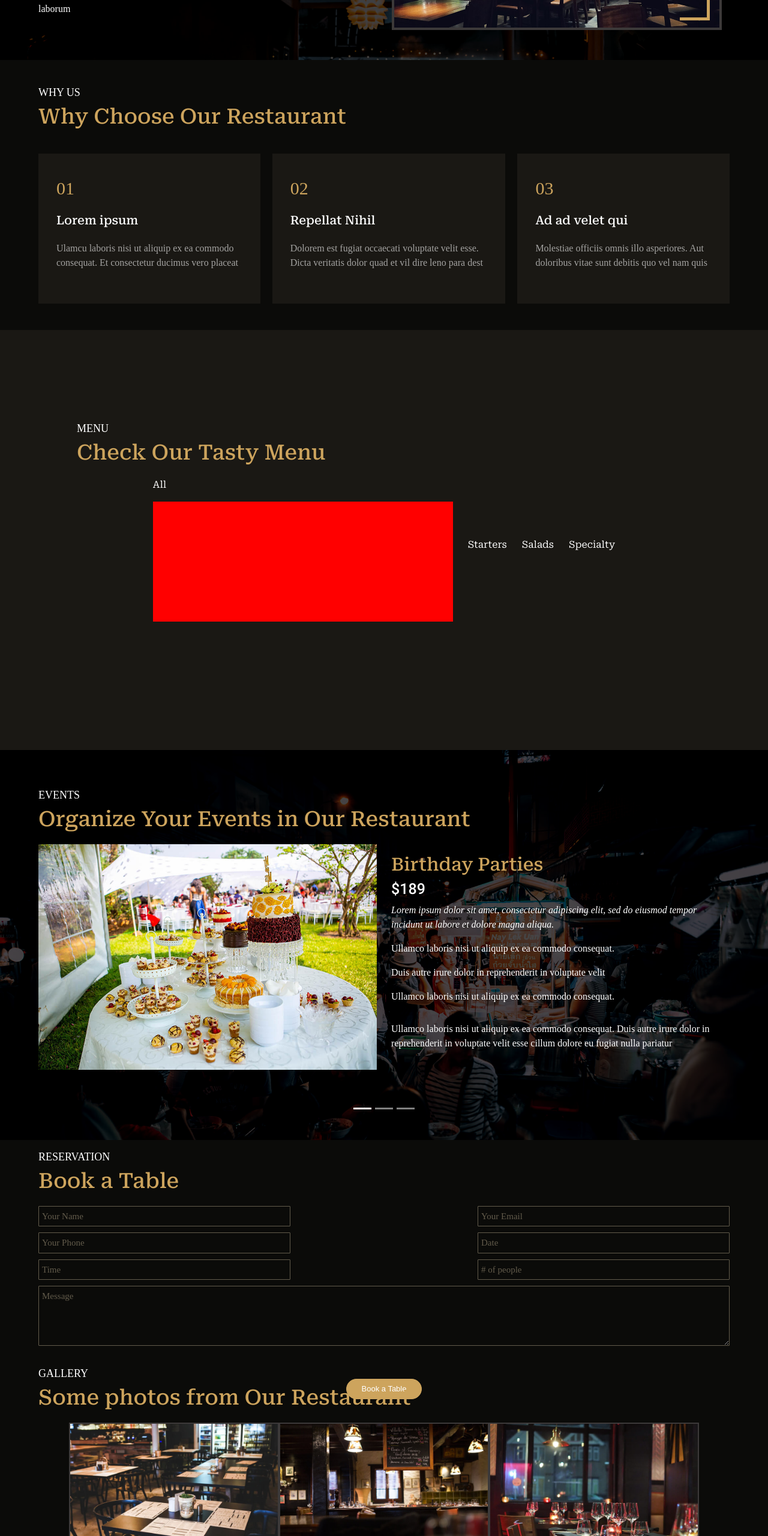
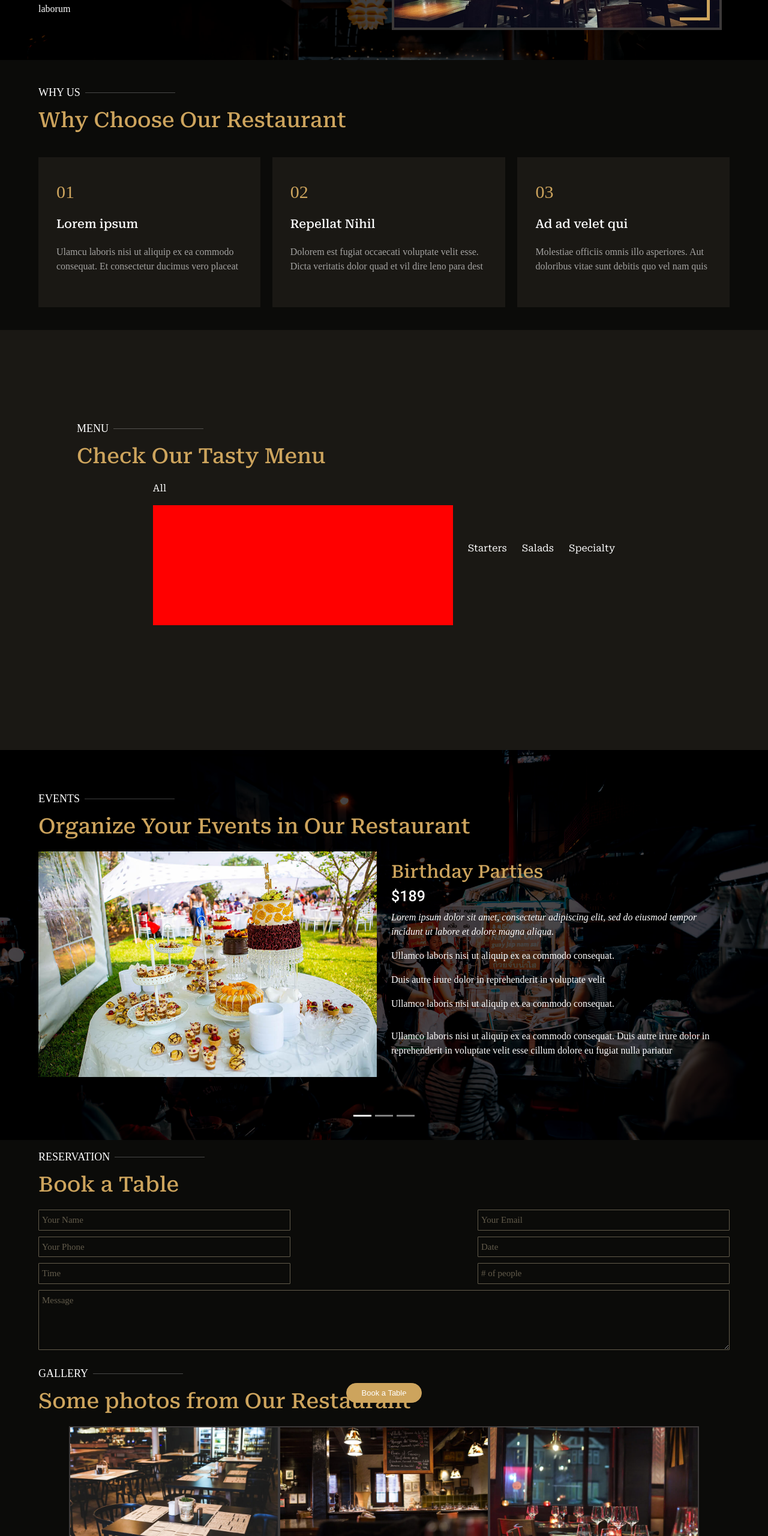
Before and after one commit to Melina1996/MELINA_CBIENBON, a plain HTML site: page index.html in a window 1280 px wide. Shown: the part 1100-3660 px from the top of the page at 60% size. Drawn offline with nearby package versions, Linux system fonts and the light colour scheme; a web font is replaced by a local one.

Commit message:
addedHorizontalLine

```diff
--- a/index.html
+++ b/index.html
@@ -133,7 +133,10 @@
 
             <div class="my-container-sectionTwo">
 
+                <div class="my-small-header-sectionTwo">
                     <h5>WHY US</h5>
+                    <hr>
+                </div>
 
                 <h3>Why Choose Our Restaurant</h3>
 
@@ -178,7 +181,11 @@
 
             <div class="my-container-sectionThree">
 
+                <div class="my-small-header-sectionThree">
+
                     <h5>MENU</h5>
+                    <hr>
+                </div>
 
                 <h3>Check Our Tasty Menu</h3>
 
@@ -228,8 +235,12 @@
 
             <div class="container-sectionFour">
 
+                <div class="my-small-header-sectionFour">
+
                     <h5>EVENTS</h5>
+                    <hr>
 
+                </div>
                 <h3>Organize Your Events in Our Restaurant</h3>
 
                 <div id="carouselExampleIndicators" class="carousel slide">
@@ -306,7 +317,12 @@
 
             <div class="my-container-sectionFive">
 
+                <div class="my-small-header-sectionFive">
+
                     <h5>RESERVATION</h5>
+                    <hr>
+
+                </div>
 
                 <h3>Book a Table</h3>
 
@@ -330,7 +346,10 @@
 
             <div class="my-text-container-sectionSix">
 
+                <div class="my-small-header-sectionSix">
                     <h5>GALLERY</h5>
+                    <hr>
+                </div>
 
                 <h3>Some photos from Our Restaurant</h3>
 
@@ -378,7 +397,11 @@
 
             <div class="my-container-sectionSeven">
 
+                <div class="my-small-header-sectionSeven">
+
                     <h5>CHEFS</h5>
+                    <hr>
+                </div>
 
                 <h3>Our Professional Chefs</h3>
 
@@ -406,7 +429,12 @@
 
             <div class="my-container-text-sectionEightPartOne">
 
+                <div class="my-small-header-sectionEight">
+
                     <h5>CONTACT</h5>
+                    <hr>
+
+                </div>
 
                 <h3>Contact Us</h3>
 
--- a/src/sass/modules/_sectionEightPartOne.sass
+++ b/src/sass/modules/_sectionEightPartOne.sass
@@ -9,10 +9,18 @@
     align-items: center
     .my-container-text-sectionEightPartOne
         width: 90%
-        h5
-            color: white
-            font-family: RobotoRegular
-            font-size: 18px
+        .my-small-header-sectionEight
+            display: flex
+            align-items: center
+            gap: 8px
+            h5
+                color: white
+                font-family: RobotoRegular
+                font-size: 18px
+            hr
+                width: 150px
+                color: white
+                height: 10px
         h3
             color: $ColorGolden
             font-family: RobotoSerif-Medium
--- a/src/sass/modules/_sectionFive.sass
+++ b/src/sass/modules/_sectionFive.sass
@@ -13,10 +13,19 @@
         display: flex
         flex-direction: column
         justify-content: center
-        h5
-            color: white
-            font-family: RobotoRegular
-            font-size: 18px
+        .my-small-header-sectionFive
+            display: flex
+            align-items: center
+            gap: 8px
+            h5
+                color: white
+                font-family: RobotoRegular
+                font-size: 18px
+            hr
+                width: 150px
+                color: white
+                height: 10px
+
         h3
             color: $ColorGolden
             font-family: RobotoSerif-Medium
--- a/src/sass/modules/_sectionFour.sass
+++ b/src/sass/modules/_sectionFour.sass
@@ -9,10 +9,18 @@
     .container-sectionFour
         width: 90%
         height: 80%
-        h5
-            color: white
-            font-family: RobotoRegular
-            font-size: 18px
+        .my-small-header-sectionFour
+            display: flex
+            align-items: center
+            gap: 8px
+            h5
+                color: white
+                font-family: RobotoRegular
+                font-size: 18px
+            hr
+                width: 150px
+                color: white
+                height: 10px
         h3
             color: $ColorGolden
             font-family: RobotoSerif-Medium
--- a/src/sass/modules/_sectionSeven.sass
+++ b/src/sass/modules/_sectionSeven.sass
@@ -9,10 +9,18 @@
     align-items: center
     .my-container-sectionSeven
         width: 90%
-        h5
-            color: white
-            font-family: RobotoRegular
-            font-size: 18px
+        .my-small-header-sectionSeven
+            display: flex
+            align-items: center
+            gap: 8px
+            h5
+                color: white
+                font-family: RobotoRegular
+                font-size: 18px
+            hr
+                width: 150px
+                color: white
+                height: 10px
         h3
             color: $ColorGolden
             font-family: RobotoSerif-Medium
--- a/src/sass/modules/_sectionSix.sass
+++ b/src/sass/modules/_sectionSix.sass
@@ -9,10 +9,18 @@
     align-items: center
     .my-text-container-sectionSix
         width: 90%
-        h5
-            color: white
-            font-family: RobotoRegular
-            font-size: 18px
+        .my-small-header-sectionSix
+            display: flex
+            align-items: center
+            gap: 8px
+            h5
+                color: white
+                font-family: RobotoRegular
+                font-size: 18px
+            hr
+                width: 150px
+                color: white
+                height: 10px
         h3
             color: $ColorGolden
             font-family: RobotoSerif-Medium
--- a/src/sass/modules/_sectionThree.sass
+++ b/src/sass/modules/_sectionThree.sass
@@ -8,10 +8,18 @@
     align-items: center
     .my-container-sectionThree
         width: 80%
-        h5
-            color: white
-            font-family: RobotoRegular
-            font-size: 18px
+        .my-small-header-sectionThree
+            display: flex
+            align-items: center
+            gap: 8px
+            h5
+                color: white
+                font-family: RobotoRegular
+                font-size: 18px
+            hr
+                width: 150px
+                color: white
+                height: 10px
         h3
             color: $ColorGolden
             font-family: RobotoSerif-Medium
--- a/src/sass/modules/_sectionTwo.sass
+++ b/src/sass/modules/_sectionTwo.sass
@@ -12,10 +12,18 @@
         display: flex
         flex-direction: column
         justify-content: center
-        h5
-            color: white
-            font-family: RobotoRegular
-            font-size: 18px
+        .my-small-header-sectionTwo
+            display: flex
+            align-items: center
+            gap: 8px
+            h5
+                color: white
+                font-family: RobotoRegular
+                font-size: 18px
+            hr
+                width: 150px
+                color: white
+                height: 10px
         h3
             color: $ColorGolden
             font-family: RobotoSerif-Medium
```
Also changed, not shown: public/css/app.css, 1 other file. Lines whose indentation alone changed are shown as unchanged.
